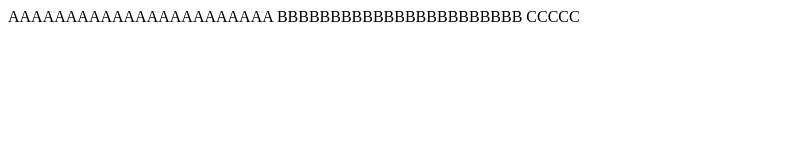
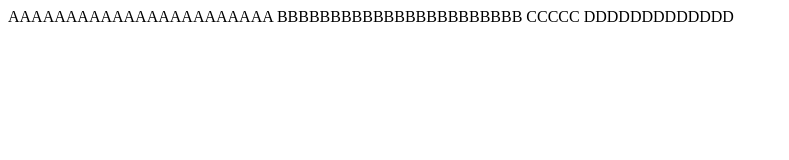
Before and after one commit to SergejsRom/2-demo, a website: page index.html in a window 1280 px wide. Shown: the whole page, without its empty margins (0-789 px from the left). Drawn offline with Linux system fonts and the light colour scheme.

Commit message:
Update index.html

```diff
--- a/index.html
+++ b/index.html
@@ -10,5 +10,6 @@
     AAAAAAAAAAAAAAAAAAAAAAA
     BBBBBBBBBBBBBBBBBBBBBBB
     CCCCC
+    DDDDDDDDDDDDD
 </body>
 </html>
```
